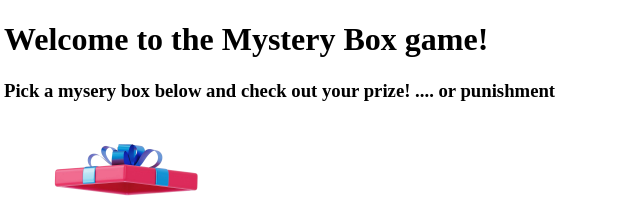
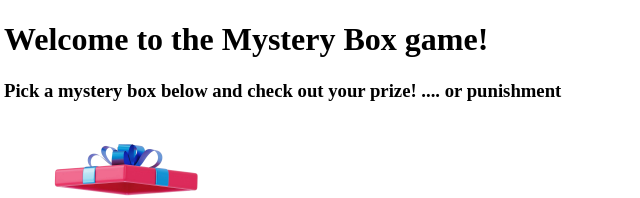
Before and after one commit to Mari-frvr/Mari-frvr.github.io, a plain HTML site: page exercises/mystery-boxes/index.html in a window 1280 px wide. Shown: the top 198 px of the page, 4-644 px from the left. Drawn offline with Linux system fonts and the light colour scheme.

Commit message:
MB Update

```diff
--- a/exercises/mystery-boxes/index.html
+++ b/exercises/mystery-boxes/index.html
@@ -9,13 +9,13 @@
     <body>
        <h1 id="top">Welcome to the Mystery Box game!</h1>
        <h3>
-        Pick a mysery box below and check out your prize! .... or punishment
+        Pick a mystery box below and check out your prize! .... or punishment
        </h3>
        <br>
        <a href="#box1">
-        <img src="images/b1.png"
-        alt="a red mystery box."
-        width="250">
+            <img src="images/b1.png"
+            alt="a red mystery box."
+            width="250">
        </a>
        <a href="#box2">
             <img src="images/b2.png"
```
